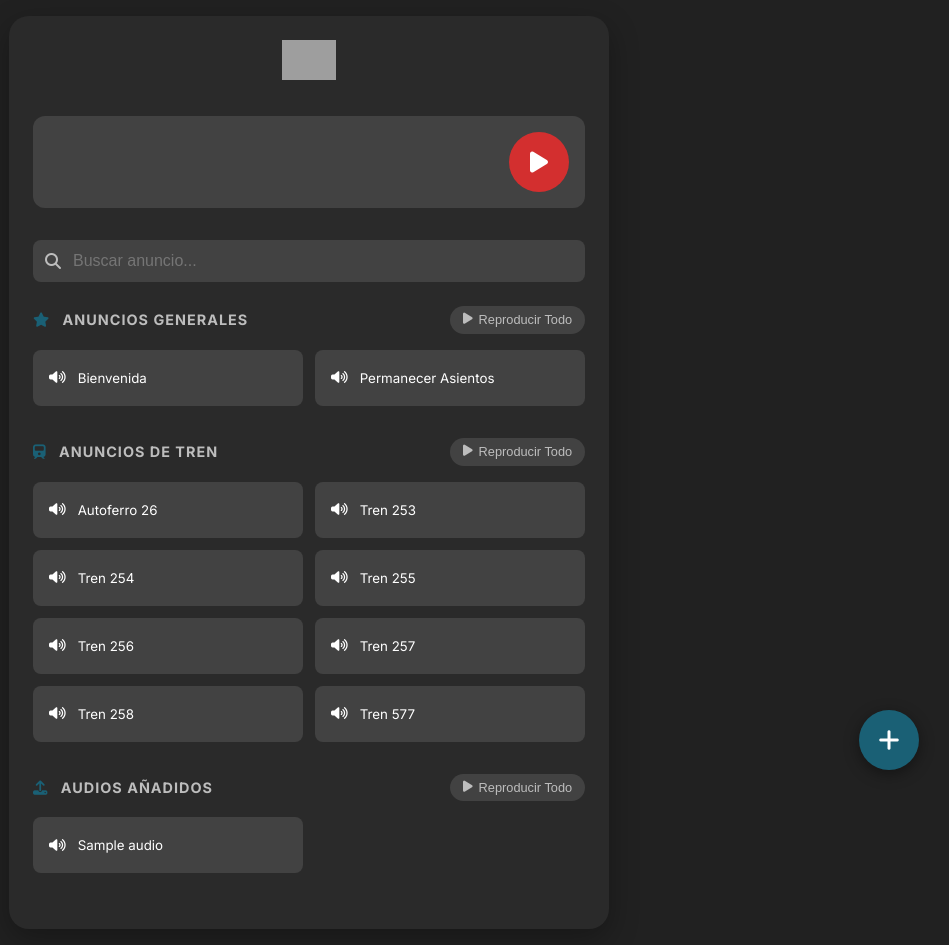
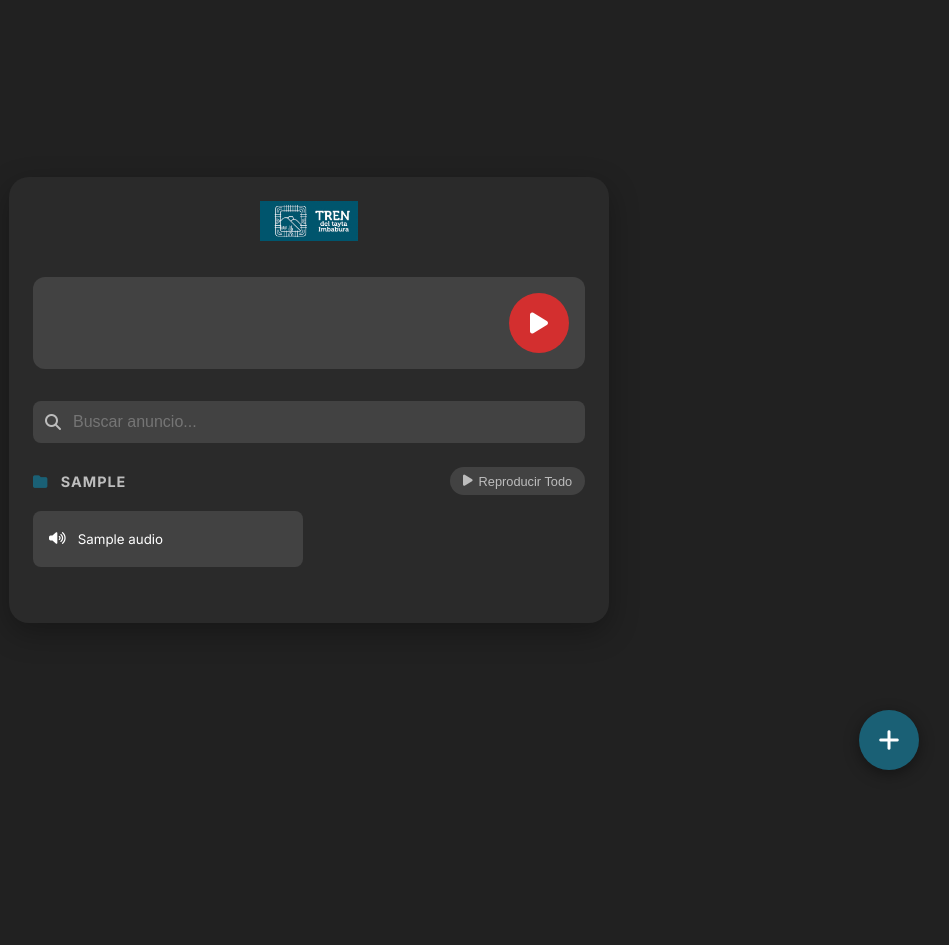
Before and after one commit to CristianStivenPusdaHernandez/AudioCentralizadoLinux, a PHP site: page / in a window 1280 px wide. Shown: the whole page, without its empty margins (331-1280 px from the left). After the commit the page ends 770 px from the top, so only its background shows below. Run offline with PHP 8.4, Linux system fonts and the light colour scheme; tables that the repository leaves empty or names only in its code hold one stand-in row (values such as "Sample post"); grey boxes are pictures that could not be loaded.

Commit message:
backend incluido

```diff
--- a/backend/audios.php
+++ b/backend/audios.php
@@ -42,7 +42,7 @@ switch ($method) {
             exit;
         }
         // Listar audios
-        $result = $conn->query('SELECT id, nombre, extension, fecha_subida FROM audios ORDER BY fecha_subida DESC');
+        $result = $conn->query('SELECT id, nombre, extension, fecha_subida, categoria FROM audios ORDER BY fecha_subida DESC');
         $audios = [];
         while ($row = $result->fetch_assoc()) {
             $audios[] = $row;
@@ -52,16 +52,17 @@ switch ($method) {
 
     case 'POST':
         // Subir audio
-        if (!isset($_FILES['audio']) || !isset($_POST['nombre'])) {
+        if (!isset($_FILES['audio']) || !isset($_POST['nombre']) || !isset($_POST['categoria'])) {
             http_response_code(400);
             echo json_encode(['error' => 'Faltan datos']);
             exit;
         }
         $nombre = $conn->real_escape_string($_POST['nombre']);
+        $categoria = $conn->real_escape_string($_POST['categoria']);
         $extension = pathinfo($_FILES['audio']['name'], PATHINFO_EXTENSION);
         $archivo = file_get_contents($_FILES['audio']['tmp_name']);
-        $stmt = $conn->prepare('INSERT INTO audios (nombre, archivo, extension) VALUES (?, ?, ?)');
-        $stmt->bind_param('sss', $nombre, $archivo, $extension);
+        $stmt = $conn->prepare('INSERT INTO audios (nombre, archivo, extension, categoria) VALUES (?, ?, ?, ?)');
+        $stmt->bind_param('ssss', $nombre, $archivo, $extension, $categoria);
         if ($stmt->execute()) {
             echo json_encode(['success' => true, 'id' => $stmt->insert_id]);
         } else {
--- a/index.html
+++ b/index.html
@@ -14,7 +14,7 @@
     <div class="app-container">
         <header>
             <div class="logo">
-                <img src="assets/logo-tayta-imbabura.svg" alt="Logo Tren del Tayta Imbabura">
+                <img src="assets/LogoTren.PNG" alt="Logo Tren del Tayta Imbabura">
             </div>
         </header>
 
--- a/js/main.js
+++ b/js/main.js
@@ -19,35 +19,21 @@ document.addEventListener('DOMContentLoaded', () => {
     let currentPlaylist = [];
     let currentPlaylistIndex = 0;
 
-    const predefinedAudios = {
-        'general-grid': [
-            { id: 'predefined-1', name: 'Bienvenida', path: 'audio/Bienvenida.m4a' },
-            { id: 'predefined-2', name: 'Permanecer Asientos', path: 'audio/Permanecer en sus asientos.m4a' }
-        ],
-        'train-grid': [
-            { id: 'predefined-3', name: 'Autoferro 26', path: 'audio/Autoferro 26.m4a' },
-            { id: 'predefined-4', name: 'Tren 253', path: 'audio/Tren 253.m4a' },
-            { id: 'predefined-5', name: 'Tren 254', path: 'audio/Tren 254.m4a' },
-            { id: 'predefined-6', name: 'Tren 255', path: 'audio/Tren 255.m4a' },
-            { id: 'predefined-7', name: 'Tren 256', path: 'audio/Tren 256.m4a' },
-            { id: 'predefined-8', name: 'Tren 257', path: 'audio/Tren 257.m4a' },
-            { id: 'predefined-9', name: 'Tren 258', path: 'audio/Tren 258.m4a' },
-            { id: 'predefined-10', name: 'Tren 577', path: 'audio/Tren 577.m4a' }
-        ]
-    };
+    // No hay audios predefinidos, todo viene de la base de datos
 
     // --- 3. MANEJO DE DATOS CON BACKEND (GET) ---
-    async function getAddedAudios() {
+    async function getAllAudios() {
         try {
             const response = await fetch('backend/audios.php');
             if (!response.ok) throw new Error('Error al obtener audios');
             const audios = await response.json();
-            // Adaptar para que coincida con el resto del código (id, name, path)
+            // Adaptar para que coincida con el resto del código (id, name, path, categoria)
             return audios.map(a => ({
                 id: a.id,
                 name: a.nombre,
                 path: `backend/audios.php?id=${a.id}&action=download`,
-                extension: a.extension
+                extension: a.extension,
+                categoria: a.categoria || 'General'
             }));
         } catch (e) {
             console.error(e);
@@ -103,45 +89,36 @@ document.addEventListener('DOMContentLoaded', () => {
     }
 
     async function renderAllAudios() {
-        for (const gridId in predefinedAudios) {
-            const grid = document.getElementById(gridId);
-            const category = grid.parentElement;
-            grid.innerHTML = '';
-            addPlayAllButton(category, predefinedAudios[gridId]);
-            predefinedAudios[gridId].forEach(audio => {
-                grid.appendChild(createButton(audio));
+        // Eliminar todas las categorías actuales
+        document.querySelectorAll('.category').forEach(cat => cat.remove());
+
+        // Renderizar audios de la base de datos agrupados por categoría
+        const allAudios = await getAllAudios();
+        // Agrupar por categoría
+        const categorias = {};
+        allAudios.forEach(audio => {
+            if (!categorias[audio.categoria]) categorias[audio.categoria] = [];
+            categorias[audio.categoria].push(audio);
         });
-        }
 
-        const addedAudios = await getAddedAudios();
-        let addedCategory = document.querySelector('#added-audio-category');
-
-        if (addedAudios.length === 0 && addedCategory) {
-            addedCategory.remove();
-            return;
-        }
-
-        if (addedAudios.length > 0) {
-            if (!addedCategory) {
-                addedCategory = document.createElement('div');
-                addedCategory.className = 'category';
-                addedCategory.id = 'added-audio-category';
-                addedCategory.innerHTML = `
+        // Renderizar cada categoría
+        const announcementsSection = document.querySelector('.announcements-section');
+        Object.entries(categorias).forEach(([cat, audios]) => {
+            let icon = '<i class="fa-solid fa-folder"></i>';
+            if (cat.toLowerCase() === 'general') icon = '<i class="fa-solid fa-star"></i>';
+            if (cat.toLowerCase() === 'tren') icon = '<i class="fa-solid fa-train"></i>';
+            const categoryDiv = document.createElement('div');
+            categoryDiv.className = 'category dynamic-category';
+            categoryDiv.innerHTML = `
                 <div class="category-header">
-                        <h3><i class="fa-solid fa-upload"></i> Audios Añadidos</h3>
+                    <h3>${icon} ${cat}</h3>
                 </div>
-                    <div class="button-grid" id="added-audio-grid"></div>`;
-                announcementsSection.appendChild(addedCategory);
-            }
-
-            addPlayAllButton(addedCategory, addedAudios);
-
-            const addedGrid = document.querySelector('#added-audio-grid');
-            addedGrid.innerHTML = '';
-            addedAudios.forEach(audio => {
-                addedGrid.appendChild(createButton({ ...audio, isAdded: true }));
+                <div class="button-grid"></div>`;
+            announcementsSection.appendChild(categoryDiv);
+            addPlayAllButton(categoryDiv, audios);
+            const grid = categoryDiv.querySelector('.button-grid');
+            audios.forEach(audio => grid.appendChild(createButton({ ...audio, isAdded: true })));
         });
-        }
     }
 
     function addPlayAllButton(categoryElement, audioList) {
@@ -313,11 +290,60 @@ document.addEventListener('DOMContentLoaded', () => {
     }
 
 
+    // --- NUEVO: Selector de categoría y subida de audio ---
     const fileInput = document.createElement('input');
     fileInput.type = 'file';
     fileInput.accept = 'audio/mp4, .m4a';
     fileInput.multiple = true;
     fileInput.style.display = 'none';
+
+    // Crear modal simple para elegir/crear categoría
+    function showCategoryModal(onSelect) {
+        // Obtener categorías existentes
+        getAllAudios().then(audios => {
+            const categorias = Array.from(new Set(audios.map(a => a.categoria)));
+            // Modal básico
+            const modalBg = document.createElement('div');
+            modalBg.style.position = 'fixed';
+            modalBg.style.top = 0;
+            modalBg.style.left = 0;
+            modalBg.style.width = '100vw';
+            modalBg.style.height = '100vh';
+            modalBg.style.background = 'rgba(0,0,0,0.5)';
+            modalBg.style.display = 'flex';
+            modalBg.style.alignItems = 'center';
+            modalBg.style.justifyContent = 'center';
+            modalBg.style.zIndex = 10000;
+
+            const modal = document.createElement('div');
+            modal.style.background = '#222';
+            modal.style.padding = '2rem';
+            modal.style.borderRadius = '12px';
+            modal.style.minWidth = '300px';
+            modal.style.color = 'white';
+            modal.innerHTML = `
+                <h3>Selecciona o crea una categoría</h3>
+                <select id="cat-select" style="width:100%;margin:1rem 0;padding:0.5rem;">
+                    ${categorias.map(c => `<option value="${c}">${c}</option>`).join('')}
+                </select>
+                <input id="cat-new" type="text" placeholder="Nueva categoría..." style="width:100%;padding:0.5rem;" />
+                <div style="margin-top:1rem;text-align:right;">
+                    <button id="cat-cancel" style="margin-right:1rem;">Cancelar</button>
+                    <button id="cat-ok">Aceptar</button>
+                </div>
+            `;
+            modalBg.appendChild(modal);
+            document.body.appendChild(modalBg);
+
+            modal.querySelector('#cat-cancel').onclick = () => document.body.removeChild(modalBg);
+            modal.querySelector('#cat-ok').onclick = () => {
+                let cat = modal.querySelector('#cat-new').value.trim() || modal.querySelector('#cat-select').value;
+                if (!cat) cat = 'General';
+                document.body.removeChild(modalBg);
+                onSelect(cat);
+            };
+        });
+    }
 
     fab.addEventListener('click', () => fileInput.click());
 
@@ -325,10 +351,12 @@ document.addEventListener('DOMContentLoaded', () => {
         const files = event.target.files;
         if (files.length === 0) return;
 
+        showCategoryModal(async (categoria) => {
             for (const file of files) {
                 const formData = new FormData();
                 formData.append('audio', file);
                 formData.append('nombre', file.name.replace(/\.[^/.]+$/, ''));
+                formData.append('categoria', categoria);
 
                 try {
                     const response = await fetch('backend/audios.php', {
@@ -342,6 +370,7 @@ document.addEventListener('DOMContentLoaded', () => {
             }
             fileInput.value = '';
             renderAllAudios();
+        });
     });
 
     // --- 6. EVENTOS DEL REPRODUCTOR Y OTROS ---
```
Also changed, not shown: assets/LogoTren.PNG (added), assets/logo-tayta-imbabura.svg (deleted). Lines whose indentation alone changed are shown as unchanged.
